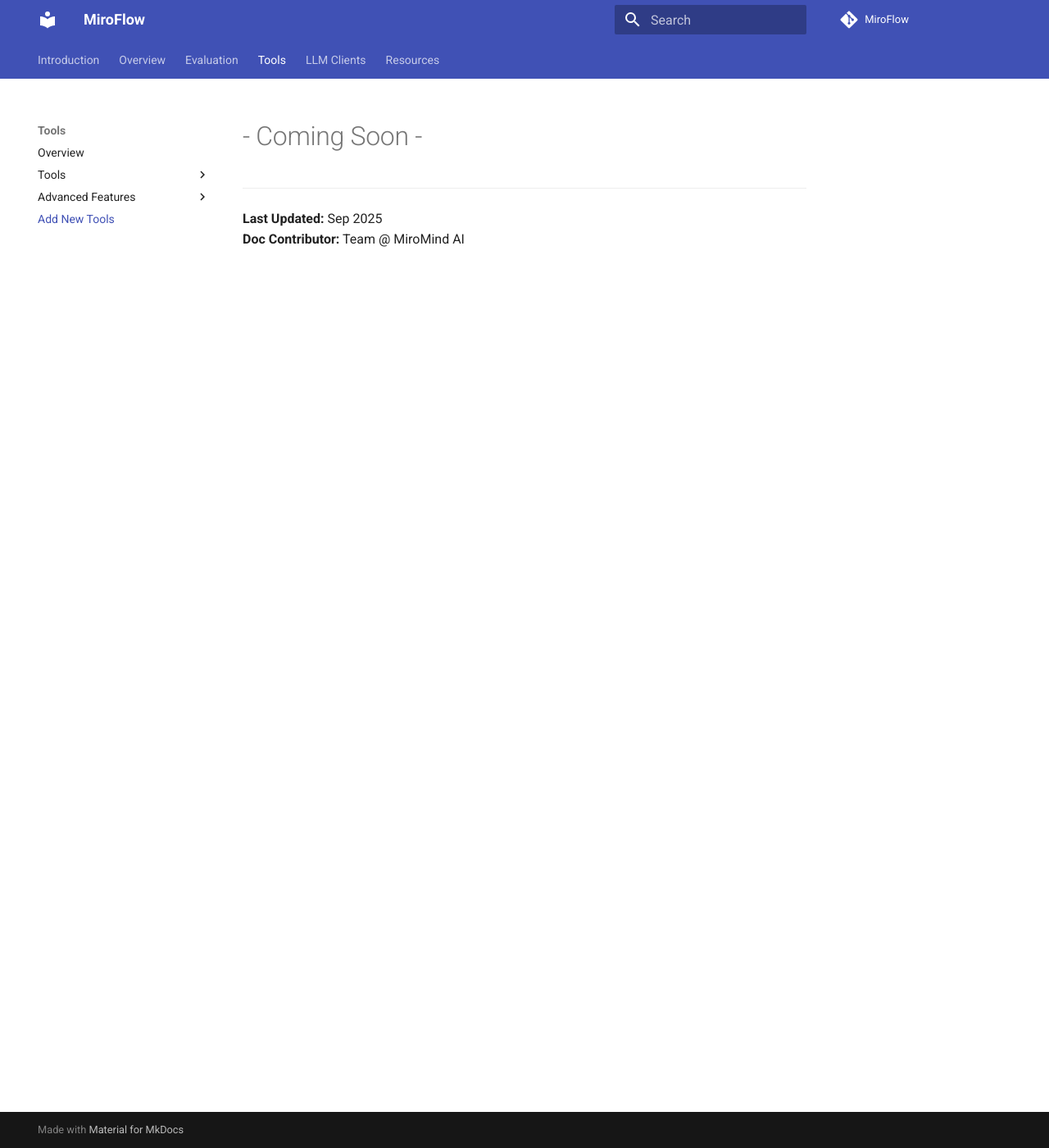
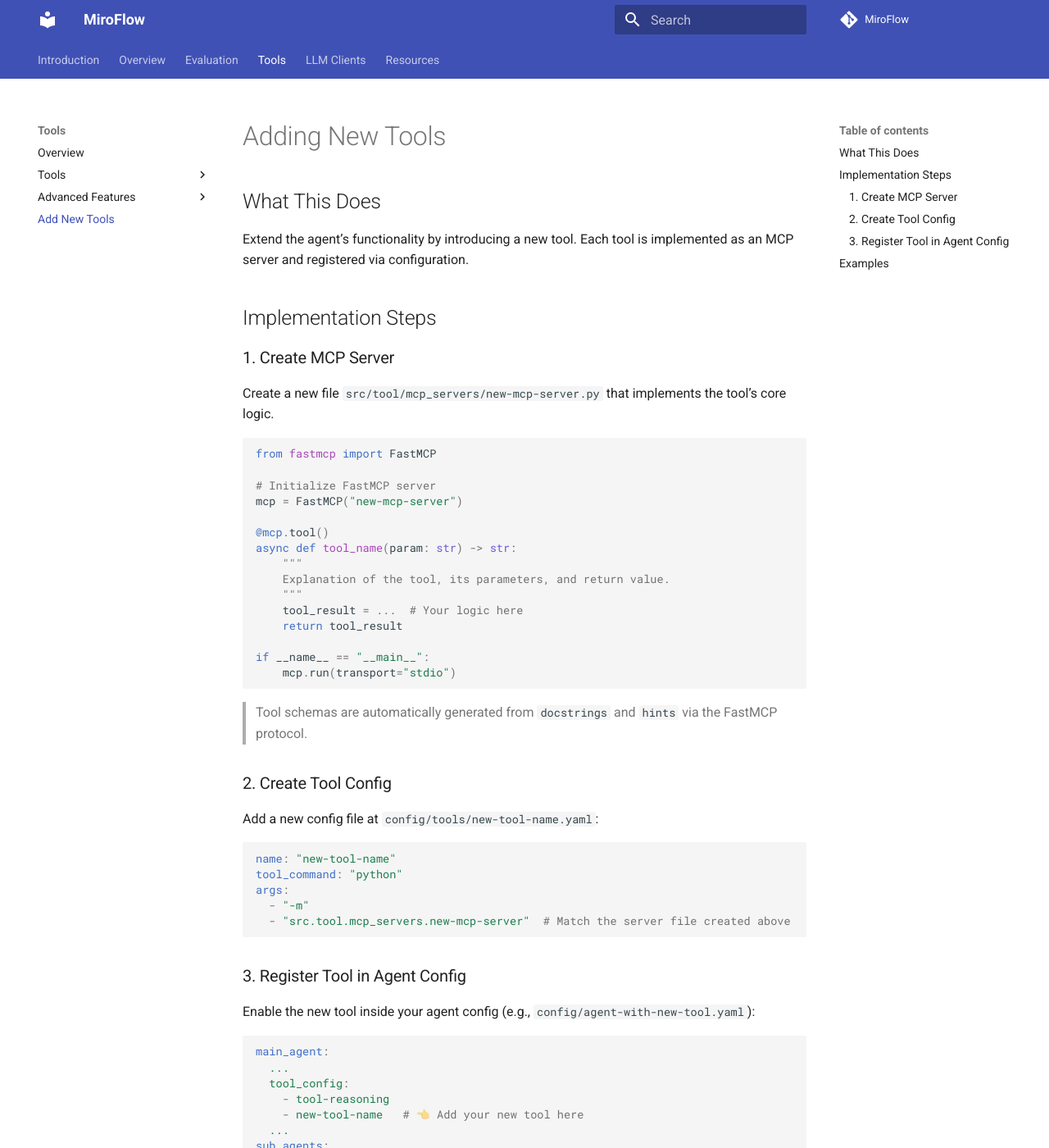
Before and after one commit to MiroMindAI/MiroFlow, an MkDocs documentation site: the page built from docs/mkdocs/docs/contribute_tools.md, in a window 1280 px wide and 1400 px high. Shown: the whole window at 82% size. Built offline with MkDocs 1.6.1 and Material for MkDocs 9.7.7, drawn with Linux system fonts in a browser that asks for light colours; comment, search, counter and statistics services are not loaded; the version menu is left out; some of the changed text lies outside the part shown.

Commit message:
feat(benchmark): add xbench-ds prep support and add_new_tools doc (#37)
* add new tools doc, support xbench-ds benchmark preparation

* docs(prepare-benchmark): add xbench-ds

````diff
--- a/docs/mkdocs/docs/contribute_tools.md
+++ b/docs/mkdocs/docs/contribute_tools.md
@@ -1,7 +1,76 @@
+# Adding New Tools
 
-# - Coming Soon -
+## What This Does
+Extend the agent’s functionality by introducing a new tool. Each tool is implemented as an MCP server and registered via configuration.
+
+## Implementation Steps
+
+### 1. Create MCP Server
+Create a new file `src/tool/mcp_servers/new-mcp-server.py` that implements the tool’s core logic.
+
+```python
+from fastmcp import FastMCP
+
+# Initialize FastMCP server
+mcp = FastMCP("new-mcp-server")
+
+@mcp.tool()
+async def tool_name(param: str) -> str:
+    """
+    Explanation of the tool, its parameters, and return value.
+    """
+    tool_result = ...  # Your logic here
+    return tool_result
+
+if __name__ == "__main__":
+    mcp.run(transport="stdio")
+```
+
+> Tool schemas are automatically generated from `docstrings` and `hints` via the FastMCP protocol.
 
 
+### 2. Create Tool Config
+Add a new config file at `config/tools/new-tool-name.yaml`:
+
+```yaml
+name: "new-tool-name"
+tool_command: "python"
+args:
+  - "-m"
+  - "src.tool.mcp_servers.new-mcp-server"  # Match the server file created above
+```
+
+
+### 3. Register Tool in Agent Config
+Enable the new tool inside your agent config (e.g., `config/agent-with-new-tool.yaml`):
+
+```yaml
+main_agent:
+  ...
+  tool_config:
+    - tool-reasoning
+    - new-tool-name   # 👈 Add your new tool here
+  ...
+sub_agents:
+  agent-worker:
+    ...
+    tool_config:
+      - tool-searching
+      - tool-image-video
+      - tool-reading
+      - tool-code
+      - tool-audio
+      - new-tool-name # 👈 Add your new tool here
+    ...
+```
+
+
+## Examples
+- `tool-reasoning` – reasoning utilities
+- `tool-image-video` – visual understanding
+- `new-tool-name` – your custom tool
+
 ---
+
 **Last Updated:** Sep 2025
 **Doc Contributor:** Team @ MiroMind AI
````
Also changed, not shown: docs/mkdocs/docs/download_datasets.md (+2 -0 lines), 6 other files.
